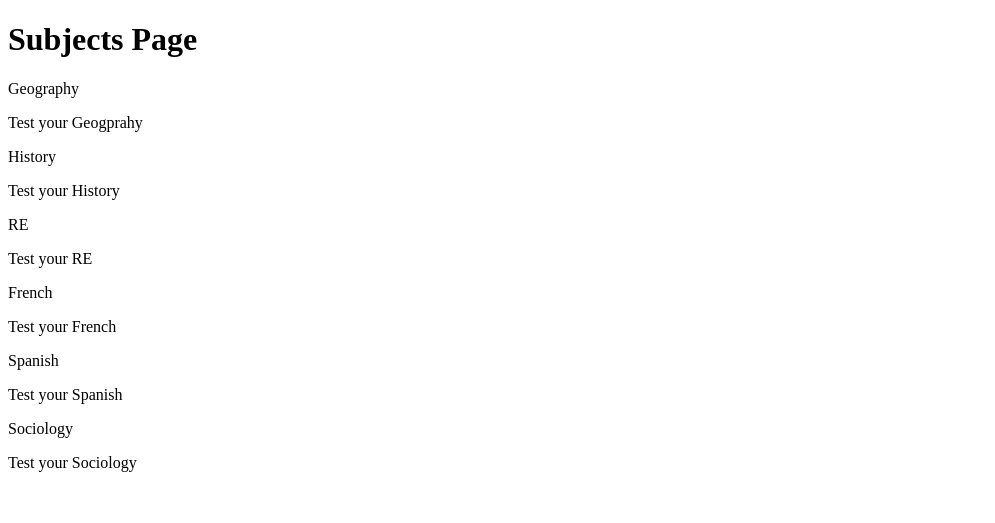
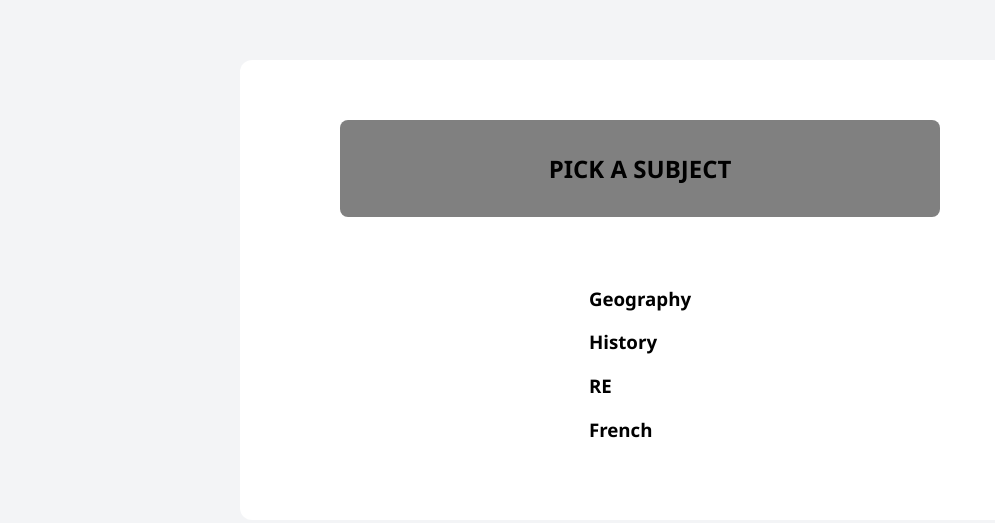
Before and after one commit to jaydendavis746-debug/project-alpha-oop-otters-game-frontend, a plain HTML site: page pages/subjects.html in a window 1280 px wide. Shown: the whole page, without its empty margins (0-995 px from the left). Drawn offline with Linux system fonts and the light colour scheme.

Commit message:
Added divs to  each subject and put them in a container and styled them

```diff
--- a/Styling/subject.css
+++ b/Styling/subject.css
@@ -0,0 +1,34 @@
+body {
+    margin: 0;
+    min-height: 100vh;
+    display: flex;
+    flex-direction: column;
+    align-items: center;
+    justify-content: flex-start;
+    padding-top: 60px;
+    background-color: #f3f4f6;
+    font-family: 'Segoe UI', Tahoma, Geneva, Verdana, sans-serif;
+}
+
+.subject-container {
+    background-color: #ffffff;
+    padding: 60px 40px;
+    border-radius: 12px;
+    width: 100%;
+    max-width: 800px;
+    box-sizing: border-box;
+    display: flex;
+    flex-direction: column;
+    align-items: center;
+}
+
+.title {
+    background-color: gray;
+    padding: 12px 0;
+    width: 100%;
+    max-width: 600px;
+    border-radius: 8px;
+    margin-bottom: 50px;
+    text-align: center;
+    box-sizing: border-box;
+}
--- a/pages/subjects.html
+++ b/pages/subjects.html
@@ -7,32 +7,30 @@
     <title>Quiz Game</title>
 </head>
 <body>
-    <h1>Subjects Page</h1>
-    <div>
-        <div>
-            <p>Geography</p>
-            <p>Test your Geogprahy</p>
+    <div class="subject-container">
+
+        <div class="title">
+        <h2>PICK A SUBJECT</h2>
         </div>
-        <div>
-            <p>History</p>
-            <p>Test your History</p>
-        </div>
-        <div>
-            <p>RE</p>
-            <p>Test your RE</p>
-        </div>
-        <div>
-            <p>French</p>
-            <p>Test your French</p>
-        </div>
-        <div>
-            <p>Spanish</p>
-            <p>Test your Spanish</p>
-        </div>
-        <div>
-            <p>Sociology</p>
-            <p>Test your Sociology</p>
+
+        <div class="subject-grid">
+            <div class="subject-card">
+            <h3>Geography</h3>
+            </div>
+            <div class="subject-card">
+            <h3>History</h3>
+            </div>
+            <div class="subject-card">
+            <h3>RE</h3>
+            </div>
+            <div class="subject-card">
+            <h3>French</h3>
+            </div>
         </div>
     </div>
+
+
+
+</div>
 </body>
 </html>
```
